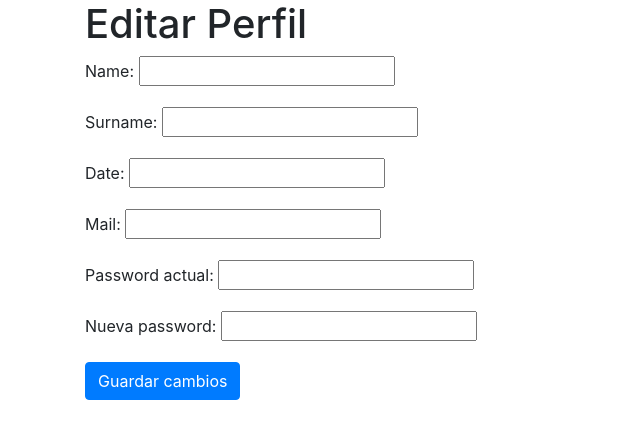
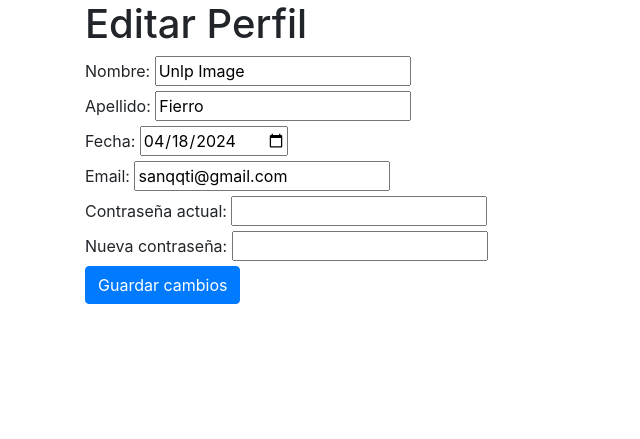
Before and after one commit to luciocolli/Proyecto-Ingenieria2, a Django app: page /editar-perfil/ in a window 1280 px wide. Shown: the top 439 px of the page, without its empty margins (0-640 px from the left). Run offline with Django 4.2, Linux system fonts and the light colour scheme; a user stored in the database is signed in; some libraries are stand-ins or nearby versions.

Commit message:
arreglando editar perfil

```diff
--- a/hopeTrade/users/templates/editar-perfil.html
+++ b/hopeTrade/users/templates/editar-perfil.html
@@ -22,16 +22,6 @@
     </style>
 </head>
 <body>
-
-    <script type="text/javascript">
-        window.onload = function() {
-            if (!sessionStorage.getItem('recargado')) {
-                sessionStorage.setItem('recargado', true);
-                window.location.reload();
-            }
-        }
-    </script>
-
     <div class="container">
         <h1>Editar Perfil</h1>
 
@@ -47,7 +37,30 @@
 
         <form method="POST">
             {% csrf_token %}
-            {{ form.as_p }}
+            <div>
+                <label for="name">Nombre:</label>
+                <input type="text" id="name" name="name" value="{{ user.name }}">
+            </div>
+            <div>
+                <label for="surname">Apellido:</label>
+                <input type="text" id="surname" name="surname" value="{{ user.surname }}">
+            </div>
+            <div>
+                <label for="date">Fecha:</label>
+                <input type="date" id="date" name="date" value="{{ user.date|date:'Y-m-d' }}">
+            </div>
+            <div>
+                <label for="mail">Email:</label>
+                <input type="email" id="mail" name="mail" value="{{ user.mail }}">
+            </div>
+            <div>
+                <label for="password_actual">Contraseña actual:</label>
+                <input type="password" id="password_actual" name="password_actual">
+            </div>
+            <div>
+                <label for="nueva_password">Nueva contraseña:</label>
+                <input type="password" id="nueva_password" name="nueva_password">
+            </div>
             <button type="submit" class="btn btn-primary">Guardar cambios</button>
         </form>
     </div>
--- a/hopeTrade/users/views.py
+++ b/hopeTrade/users/views.py
@@ -2,7 +2,7 @@ from django.http import HttpResponse
 from django.shortcuts import render, redirect, get_object_or_404
 from .models import User
 from django.db import IntegrityError
-from .forms import CreateNewUser, CreatelogIn, EditProfileForm
+from .forms import CreateNewUser, CreatelogIn #, EditProfileForm
 from django.contrib.auth import login, authenticate, logout
 from django.contrib import messages
 
@@ -135,30 +135,39 @@ def asignar_colaborador(request):
 
 @login_required
 def editarPerfil(request):
-
-    form = EditProfileForm()
-
-    request.session['recargado'] = True
-
     user = request.user
 
     if request.method == 'POST':
-        form = EditProfileForm(request.POST, instance=request.user)
-        if form.is_valid():
-            # Si se ha proporcionado una nueva contraseña
-            password_actual = form.cleaned_data.get('password_actual')
-            nueva_password = form.cleaned_data.get('nueva_password')
+        name = request.POST.get('name')
+        surname = request.POST.get('surname')
+        date = request.POST.get('date')
+        mail = request.POST.get('mail')
+        password_actual = request.POST.get('password_actual')
+        nueva_password = request.POST.get('nueva_password')
 
-            if password_actual and nueva_password:
-                if not user.password == password_actual:
-                    messages.error(request, 'La contraseña actual es incorrecta.')
-                    return redirect('editar-perfil')
-                user.password = nueva_password
 
-            # Mover el guardado del formulario aquí para asegurar que la verificación de la contraseña actual se realiza antes de guardar
-            form.save()
-            messages.success(request, 'Perfil actualizado con éxito.')
+
+        if (password_actual and not nueva_password) or (nueva_password and not password_actual):
+            messages.error(request, 'Debe proporcionar tanto la contraseña actual como la nueva contraseña para realizar cambios en la contraseña.')
             return redirect('editar-perfil')
 
+        # Verificar si el usuario quiere cambiar la contraseña
+        if password_actual and nueva_password:
+            # Comprobar si la contraseña actual coincide con la del usuario
+            if not user.password == password_actual:
+                messages.error(request, 'La contraseña actual es incorrecta.')
+                return redirect('editar-perfil')
+            # Actualizar la contraseña
+            user.password = nueva_password
 
-    return render(request, 'editar-perfil.html', {'form': form})
+        # Actualizar los otros campos del perfil
+        user.name = name
+        user.surname = surname
+        user.date = date
+        user.mail = mail
+        user.save()
+
+        messages.success(request, 'Perfil actualizado con éxito.')
+        return redirect('editar-perfil')
+
+    return render(request, 'editar-perfil.html', {'user': user})
```
Also changed, not shown: hopeTrade/landing/templates/miperfil.html (+1 -8 lines), hopeTrade/users/forms.py (+4 -3 lines), hopeTrade/db.sqlite3.
